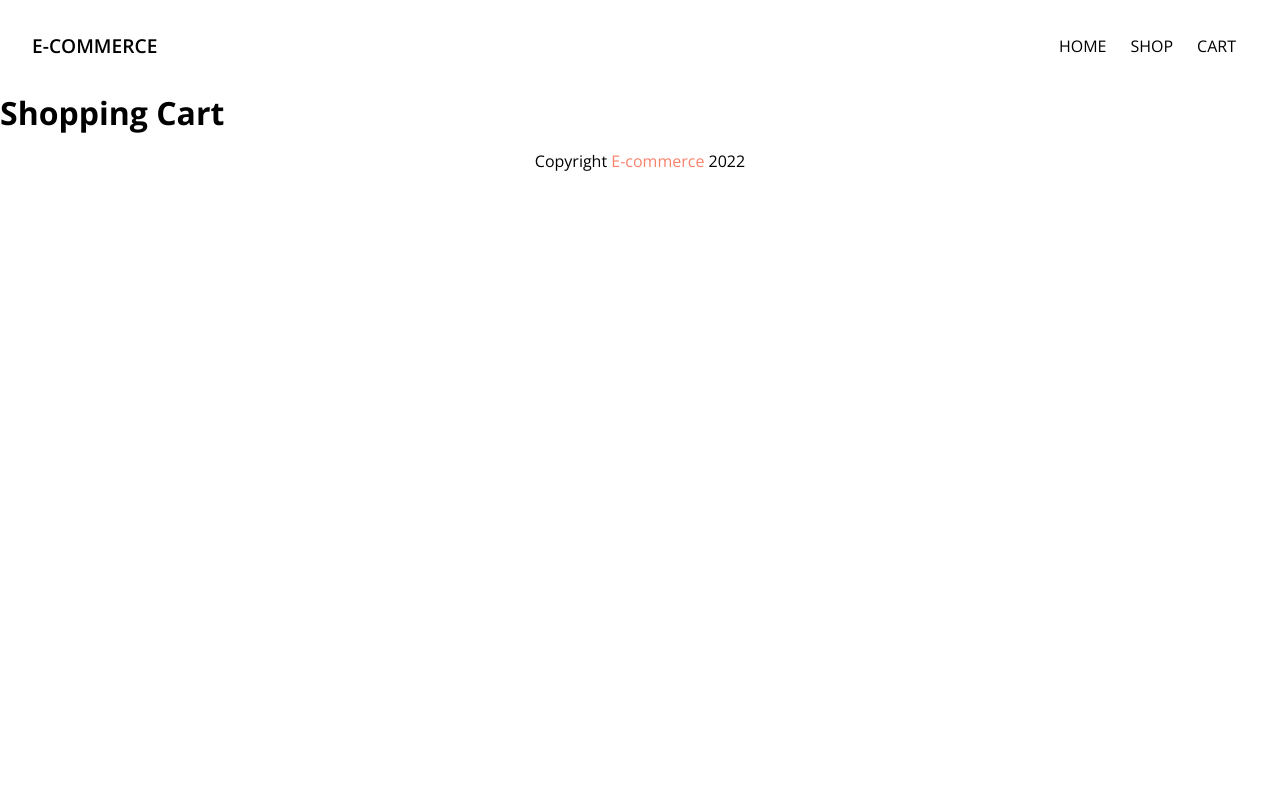
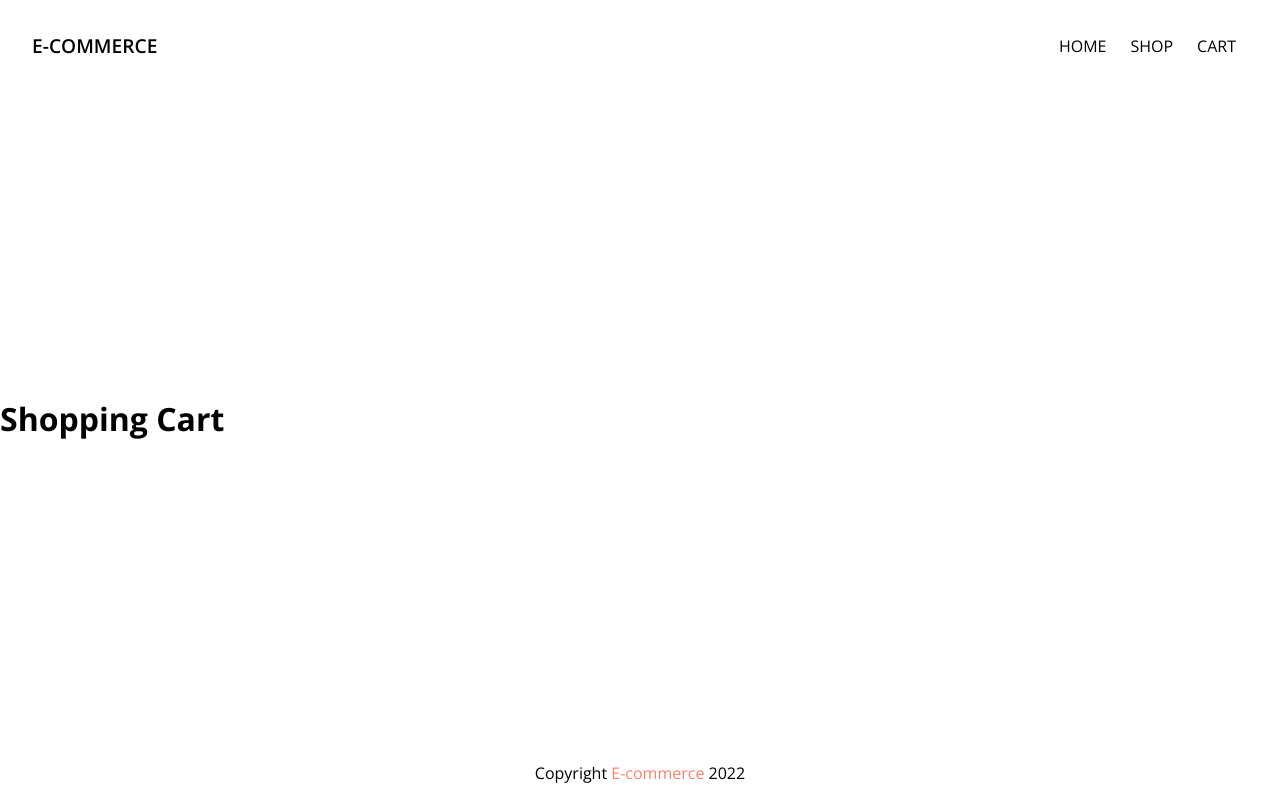
Before and after one commit to jburger69/e-commerce, a Next.js app: page / in a window 1280 px wide. Built offline with nearby package versions, Linux system fonts and the light colour scheme.

Commit message:
Add CSS for wrapper to center everything

```diff
--- a/styles/globals.css
+++ b/styles/globals.css
@@ -9,3 +9,10 @@
 body {
   font-family: 'Open Sans', sans-serif;
 }
+
+.wrapper {
+  min-height: 100vh;
+  display: flex;
+  flex-direction: column;
+  justify-content: space-between;
+}
```
